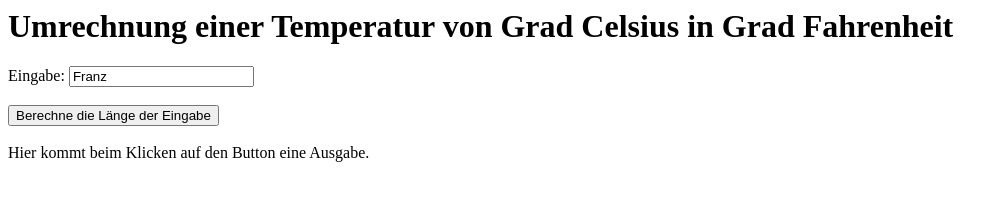
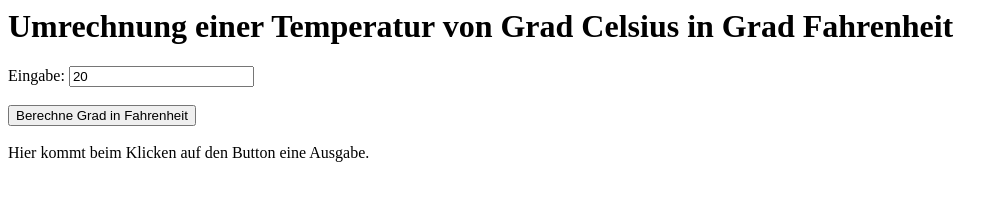
Before and after one commit to KatharinaLoeb/page, a plain HTML site: page x/index.html in a window 1280 px wide. Shown: the whole page, without its empty margins (0-1008 px from the left). Drawn offline with Linux system fonts and the light colour scheme.

Commit message:
Update index.html

```diff
--- a/x/index.html
+++ b/x/index.html
@@ -24,8 +24,8 @@
 
 	<body>
 		<h1>Umrechnung einer Temperatur von Grad Celsius in Grad Fahrenheit</h1>
-		Eingabe: <input id="idEingabe" type="text" value="Franz"><br /><br />
-		<button onClick="clicked();">Berechne die Länge der Eingabe</button><br /><br />
+		Eingabe: <input id="idEingabe" type="text" value="20"><br /><br />
+		<button onClick="clicked();">Berechne Grad in Fahrenheit</button><br /><br />
 		<div id="idAusgabe">Hier kommt beim Klicken auf den Button eine Ausgabe.</div>
 	</body>
 </html>
```
